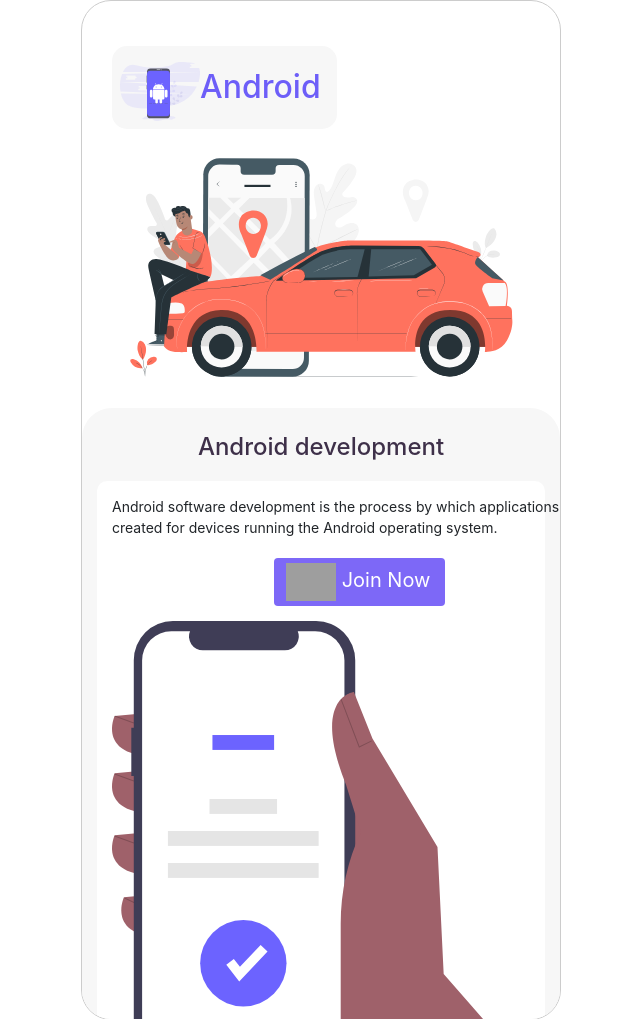
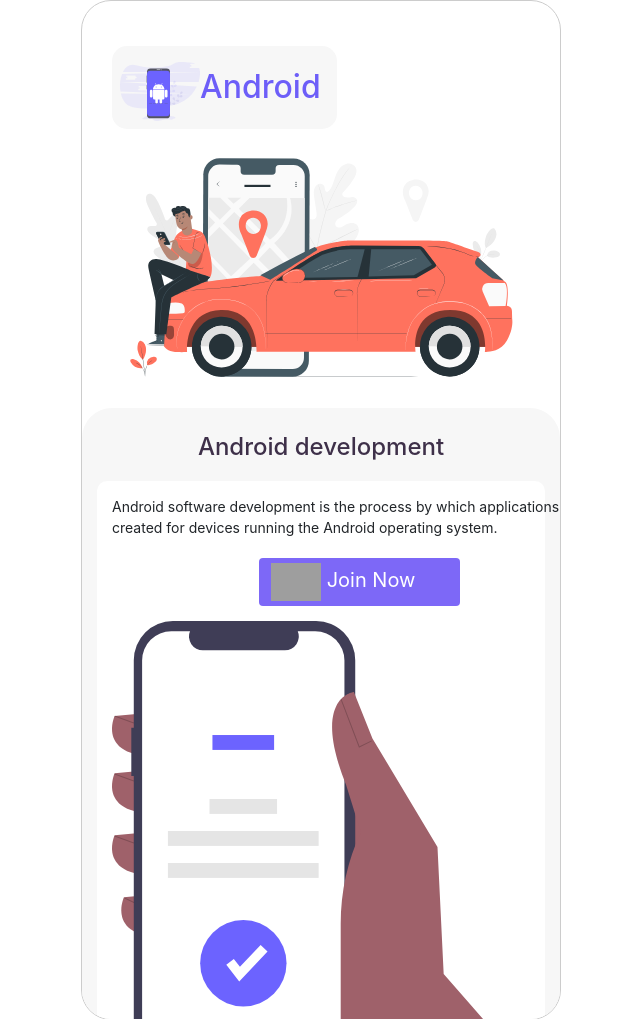
Before and after one commit to MohitYadav671/main2, a plain HTML site: page bars/1.html in a window 1280 px wide. Shown: the whole page, without its empty margins (319-959 px from the left). Drawn offline with nearby package versions, Linux system fonts and the light colour scheme; grey boxes are pictures that could not be loaded; a web font is replaced by a local one.

Commit message:
Update barstyle.css

```diff
--- a/bars/barstyle.css
+++ b/bars/barstyle.css
@@ -71,6 +71,7 @@
 .logo figcaption{
     text-align: left;
     font-size: 14px;
+    justify-content:center;
 }
 .logo button{
     background-color: #7d68f7;
@@ -96,7 +97,7 @@
     padding: 12px;
     padding-top: 5px;
     padding-bottom: 5px;
-    padding-right: 15px;
+    padding-right: 45px;
     overflow: hidden;
     justify-content: center;
     font-size: 20px;
```
